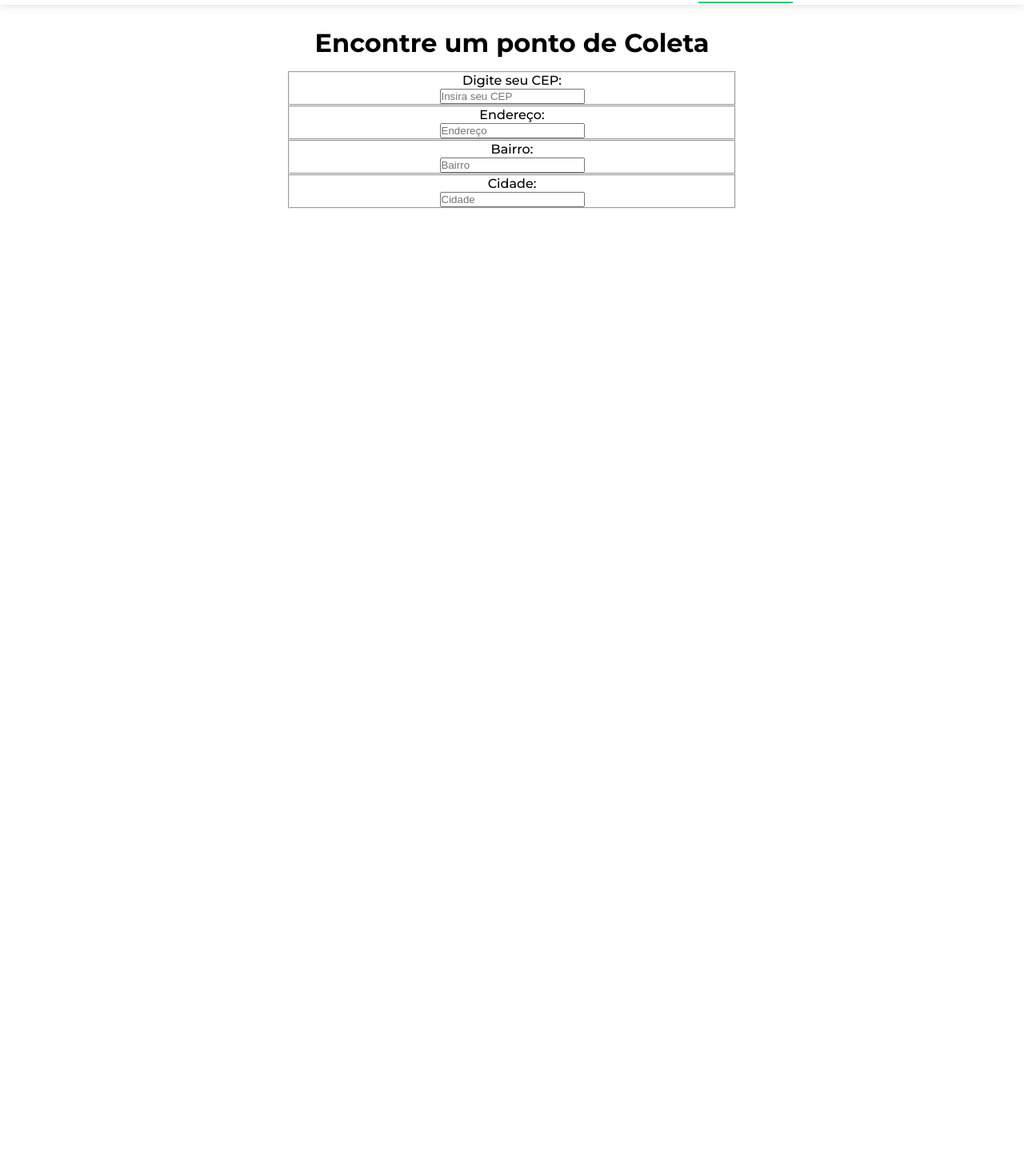
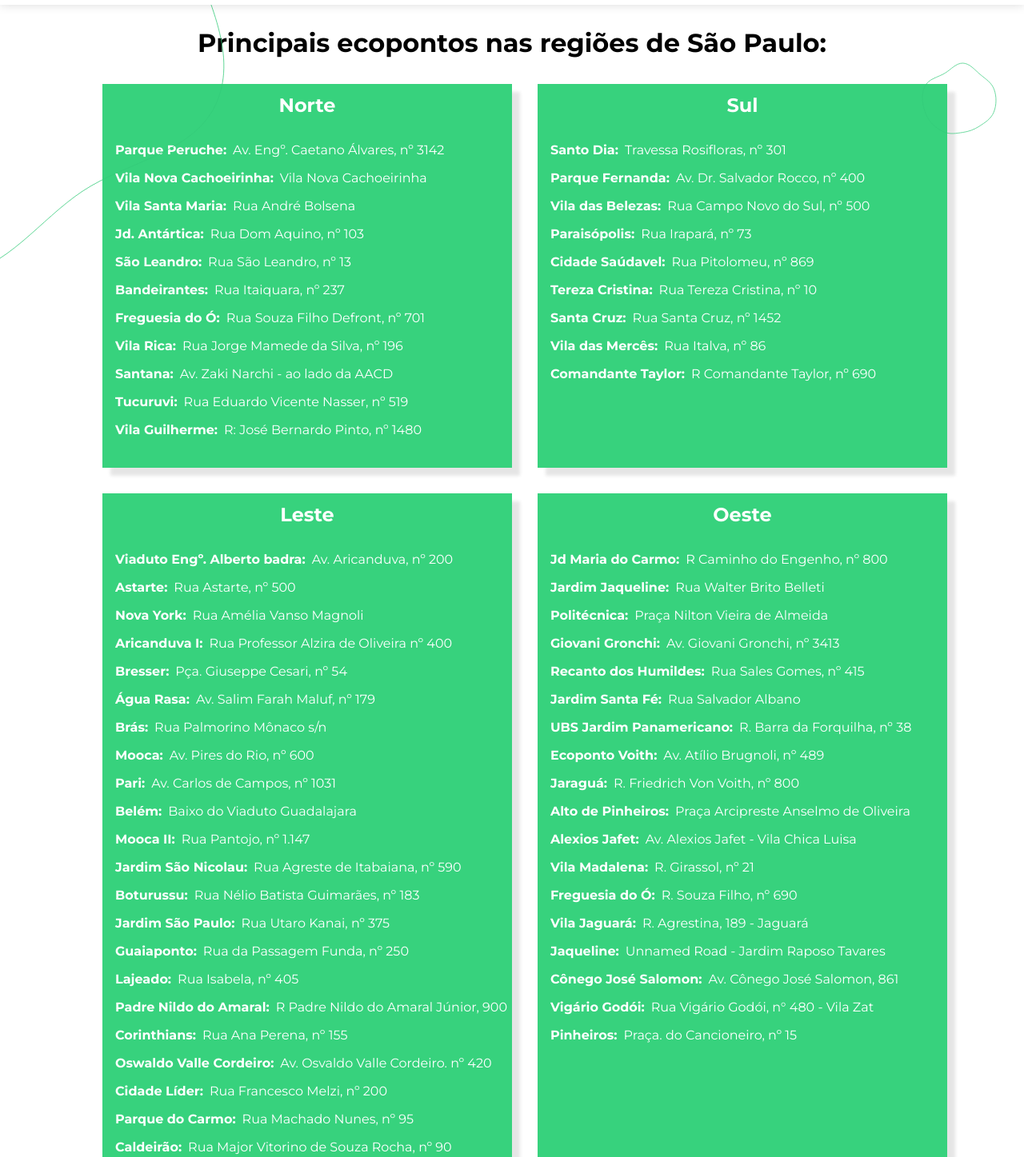
Before and after one commit to ReutiliSite/Projeto, a plain HTML site: page html/collect.html in a window 1280 px wide. Shown: the part 66-1513 px from the top of the page at 80% size. Before the commit the page ends 800 px from the top, so only its background shows below. Drawn offline with Linux system fonts and the light colour scheme; files that its build step writes are made by us from their sources.

Commit message:
feat: tela coleta de lixo

```diff
--- a/css/collect.css
+++ b/css/collect.css
@@ -1,26 +1,69 @@
-.body{
+main{
+    margin-top: 100px;
+    margin-bottom: 2rem;
     max-width: 100%;
 }
-main{
+body{
     max-width: 100%;
-    margin-top: 100px;
+}
+.title{
+    text-align: center;
+    margin-bottom: 2rem;
+}
+.zones-sp{
+    max-width: 80%;
+    display: grid;
+    grid-template-columns: 50% 50%;
+    grid-template-rows: 30rem 53rem;
+    gap: 2rem;
+    margin: 0 auto;
+}
+ul li{
+    display: flex;
+    gap: 0.5rem;
+    padding-left: 1rem;
+    margin-bottom: 1rem;
 }
 
-.text{
+.north, .south, .east, .west{
+    border-radius: 0px;
+    color: white;
+    box-shadow: 10px 10px 4px 0px rgba(0, 0, 0, 0.10);
+    background-color: #37d27d;
+}
+h2{
+    margin-top: 0.5em;
     text-align: center;
+    margin-bottom: 2rem;
 }
 
-.form-cep h1{
-    font-size: 2em;
+@media screen and (min-width: 400px) and (max-width: 900px) {
+    .zones-sp{
+        grid-template-columns: 100%;
+        grid-template-rows: 500px 400px 900px;
+        font-size: 15px;
+    }
+    .title{
+        margin: 20px;
+        font-size: 0.9rem;
+    }
+    .vector-1, .vector-2{
+        visibility: hidden;
+    }
 }
-
-label{
-    font-weight: 500;
+@media screen and (max-width: 400px){
+    .vector-1, .vector-2{
+        visibility: hidden;
+    }
 }
-
-
-fieldset{
-    width: 50%;
-    margin: 0 auto;
-    text-align: center;
+.vector-1{
+    width: 150px;
+    position: absolute;
+    top: -30%;
+    left: -30%;
 }
+.vector-2{
+    position: absolute;
+    left: 90%;
+    top: 18%;
+}
--- a/html/collect.html
+++ b/html/collect.html
@@ -8,8 +8,8 @@
     <!-- Ícones -->
     <link rel="stylesheet" href="assets/fonts/style.css">
     <!-- Style -->
+    <link rel="stylesheet" href="../css/style.css">
     <link rel="stylesheet" href="../css/collect.css">
-    <link rel="stylesheet" href="../css/style.css">
     <!-- Favicon -->
     <link rel="shortcut icon" href="../img/favicon.ico" type="image/x-icon">
     <!-- Fontes -->
@@ -20,7 +20,7 @@
 <body>
     <header id="header" class="scroll">
         <nav class="container">
-            <a class="logo" href="#">
+            <a class="logo" href="../index.html">
               <img src="../img/logo.svg" alt="Logo ReutiliSite">
             </a>
 
@@ -40,42 +40,117 @@
             <div class="toggle icon-x"></div>
           </nav>
     </header>
+
     <main>
-        <section class="section" id="form-adress">
-            <div class="container">
-                <div class="form-cep">
-                    <div class="text">
-                        <h1 class="title">Encontre um ponto de Coleta</h1>
-                    </div>
+        <div class="vector-1">
+            <img src="../img/enfeite-coleta.svg" alt="enfeite da tela de coleta">
+        </div>
+        <div class="vector-2">
+            <img src="../img/enfeite-coleta2.svg" alt="enfeite da tela de coleta">
+        </div>
+        <div class="title">
+            <h1>Principais ecopontos nas regiões de São Paulo: </h1>
+        </div>
+        <div class="zones-sp">
+            <div class="north">
+                <h2>Norte</h2>
+               <ul>
+                <li><h4>Parque Peruche: </h4> Av. Engº. Caetano Álvares, nº 3142</li>
+                <li><h4>Vila Nova Cachoeirinha: </h4> Vila Nova Cachoeirinha</li>
+                <li><h4>Vila Santa Maria: </h4>Rua André Bolsena</li>
+                <li><h4>Jd. Antártica: </h4>Rua Dom Aquino, nº 103</li>
+                <li><h4>São Leandro: </h4>Rua São Leandro, nº 13</li>
+                <li><h4>Bandeirantes: </h4>Rua Itaiquara, nº 237</li>
+                <li><h4>Freguesia do Ó: </h4>Rua Souza Filho Defront, nº 701</li>
+                <li><h4>Vila Rica: </h4>Rua Jorge Mamede da Silva, nº 196</li>
+                <li><h4>Santana: </h4>Av. Zaki Narchi - ao lado da AACD</li>
+                <li><h4>Tucuruvi: </h4>Rua Eduardo Vicente Nasser, nº 519</li>
+                <li><h4>Vila Guilherme: </h4>R: José Bernardo Pinto, nº 1480</li>
+               </ul>
+            </div>
+            <div class="south">
+                <h2>Sul</h2>
+                <ul>
+                    <li><h4>Santo Dia: </h4>Travessa Rosifloras, nº 301</li>
+                    <li><h4>Parque Fernanda: </h4>Av. Dr. Salvador Rocco, nº 400</li>
+                    <li><h4>Vila das Belezas: </h4>Rua Campo Novo do Sul, nº 500</li>
+                    <li><h4>Paraisópolis: </h4>Rua Irapará, nº 73</li>
+                    <li><h4>Cidade Saúdavel: </h4>Rua Pitolomeu, nº 869</li>
+                    <li><h4>Tereza Cristina: </h4>Rua Tereza Cristina, nº 10</li>
+                    <li><h4>Santa Cruz: </h4>Rua Santa Cruz, nº 1452</li>
+                    <li><h4>Vila das Mercês: </h4>Rua Italva, nº 86</li>
+                    <li><h4>Comandante Taylor: </h4>R Comandante Taylor, nº 690</li>
+                </ul>
+            </div>
+            <div class="east">
+                <h2>Leste</h2>
+                <ul>
+                    <li><h4>Viaduto Engº. Alberto badra: </h4>Av. Aricanduva, nº 200</li>
+                    <li><h4>Astarte: </h4>Rua Astarte, nº 500</li>
+                    <li><h4>Nova York: </h4>Rua Amélia Vanso Magnoli</li>
+                    <li><h4>Aricanduva I: </h4>Rua Professor Alzira de Oliveira nº 400</li>
+                    <li><h4>Bresser: </h4>Pça. Giuseppe Cesari, nº 54</li>
+                    <li><h4>Água Rasa: </h4>Av. Salim Farah Maluf, nº 179</li>
+                    <li><h4>Brás: </h4>Rua Palmorino Mônaco s/n</li>
+                    <li><h4>Mooca: </h4>Av. Pires do Rio, nº 600</li>
+                    <li><h4>Pari: </h4>Av. Carlos de Campos, nº 1031</li>
+                    <li><h4>Belém: </h4>Baixo do Viaduto Guadalajara</li>
+                    <li><h4>Mooca II: </h4>Rua Pantojo, nº 1.147</li>
+                    <li><h4>Jardim São Nicolau: </h4>Rua Agreste de Itabaiana, nº 590</li>
+                    <li><h4>Boturussu: </h4>Rua Nélio Batista Guimarães, nº 183</li>
+                    <li><h4>Jardim São Paulo: </h4>Rua Utaro Kanai, nº 375</li>
+                    <li><h4>Guaiaponto: </h4>Rua da Passagem Funda, nº 250</li>
+                    <li><h4>Lajeado: </h4>Rua Isabela, nº 405</li>
+                    <li><h4>Padre Nildo do Amaral: </h4>R Padre Nildo do Amaral Júnior, 900</li>
+                    <li><h4>Corinthians: </h4>Rua Ana Perena, nº 155</li>
+                    <li><h4>Oswaldo Valle Cordeiro: </h4>Av. Osvaldo Valle Cordeiro. nº 420</li>
+                    <li><h4>Cidade Líder: </h4>Rua Francesco Melzi, nº 200</li>
+                    <li><h4>Parque do Carmo: </h4>Rua Machado Nunes, nº 95</li>
+                    <li><h4>Caldeirão: </h4>Rua Major Vitorino de Souza Rocha, nº 90</li>
+                </ul>
+            </div>
+            <div class="west">
+                <h2>Oeste</h2>
+                <ul>
+                    <li><h4>Jd Maria do Carmo: </h4>R Caminho do Engenho, nº 800</li>
+                    <li><h4>Jardim Jaqueline: </h4>Rua Walter Brito Belleti</li>
+                    <li><h4>Politécnica: </h4>Praça Nilton Vieira de Almeida</li>
+                    <li><h4>Giovani Gronchi: </h4>Av. Giovani Gronchi, nº 3413</li>
+                    <li><h4>Recanto dos Humildes: </h4>Rua Sales Gomes, nº 415</li>
+                    <li><h4>Jardim Santa Fé: </h4>Rua Salvador Albano</li>
+                    <li><h4>UBS Jardim Panamericano: </h4>R. Barra da Forquilha, nº 38</li>
+                    <li><h4>Ecoponto Voith: </h4>Av. Atílio Brugnoli, nº 489</li>
+                    <li><h4>Jaraguá: </h4>R. Friedrich Von Voith, nº 800</li>
+                    <li><h4>Alto de Pinheiros: </h4>Praça Arcipreste Anselmo de Oliveira</li>
+                    <li><h4>Alexios Jafet: </h4>Av. Alexios Jafet - Vila Chica Luisa</li>
+                    <li><h4>Vila Madalena: </h4> R. Girassol, nº 21</li>
+                    <li><h4>Freguesia do Ó: </h4>R. Souza Filho, nº 690</li>
+                    <li><h4>Vila Jaguará: </h4> R. Agrestina, 189 - Jaguará</li>
+                    <li><h4>Jaqueline: </h4>Unnamed Road - Jardim Raposo Tavares</li>
+                    <li><h4>Cônego José Salomon: </h4>Av. Cônego José Salomon, 861 </li>
+                    <li><h4> Vigário Godói: </h4>Rua Vigário Godói, n° 480 - Vila Zat</li>
+                    <li><h4>Pinheiros: </h4>Praça. do Cancioneiro, nº 15</li>
+                </ul>
+            </div>
+        </div>
+    </main>
+    <footer>
+        <div id="line"></div>
+        <div class="container info">
+          <div class="description">
+            <img src="../img/logo.svg" alt="Logo ReutiliSite">
+            <p class="finalText">Todos os direitos reservados. </p>
+          </div>
 
-                    <form action="" method="get">
-                        <div class="get-cep">
-                                <fieldset>
-                                    <label for="idCEP">Digite seu CEP: </label><br>
-                                    <input type="text" id="idCEP" name="cep" placeholder="Insira seu CEP" autocomplete="off" minlength="8" maxlength="8" required>
-                                </fieldset>
+          <div class="members">
+            <h4>Integrantes</h4>
+            <p> Beatriz Pimenta de Camargo </p>
+            <p> Geovanna da Silva Lima </p>
+            <p> Isabella Sofia Martins </p>
+          </div>
+        </div>
+      </footer>
 
-                                <fieldset>
-                                    <label for="idAdress">Endereço: </label><br>
-                                    <input type="text" id="idAdress" name="endereco" placeholder="Endereço">
-                                </fieldset>
-
-                                <fieldset>
-                                    <label for="idNeighborhood">Bairro: </label><br>
-                                    <input type="text" id="idNeighborhood" name="bairro" placeholder="Bairro">
-                                </fieldset>
-
-                                <fieldset>
-                                    <label for="idCity">Cidade: </label><br>
-                                    <input type="text" name="cidade" id="idCity" placeholder="Cidade">
-                                </fieldset>
-                            </div>
-                        </div>
-                    </form>
-                </div> <!--fim do form cep-->
-            </div>
-        </section>
-    </main>
-    <script src="../js/form-cep.js" defer></script>
+    <script src="../js/main.js"></script>
 </body>
 </html>
```
Also changed, not shown: html/discard.html (+0 -1 lines), img/enfeite-coleta.svg (added), img/enfeite-coleta2.svg (added), js/form-cep.js (deleted).
